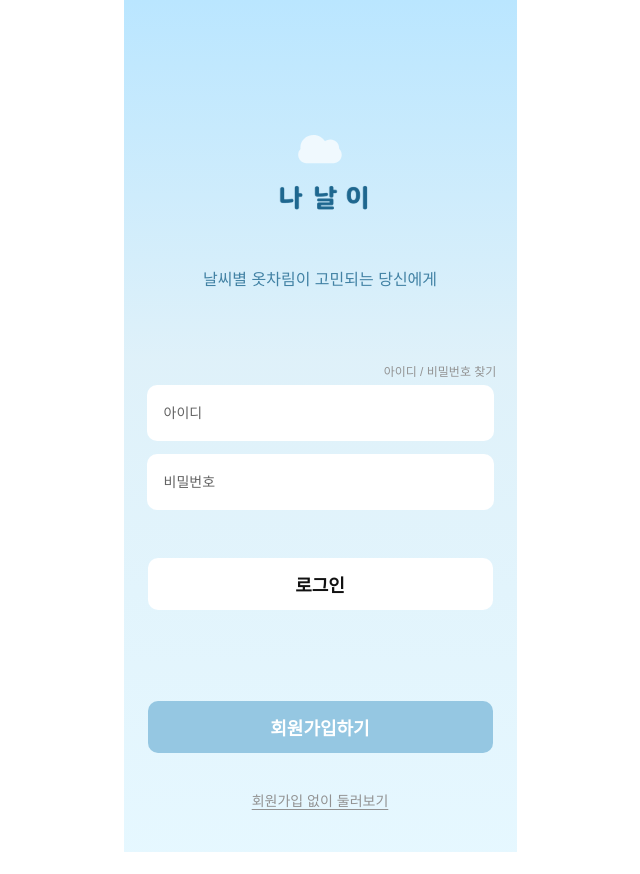
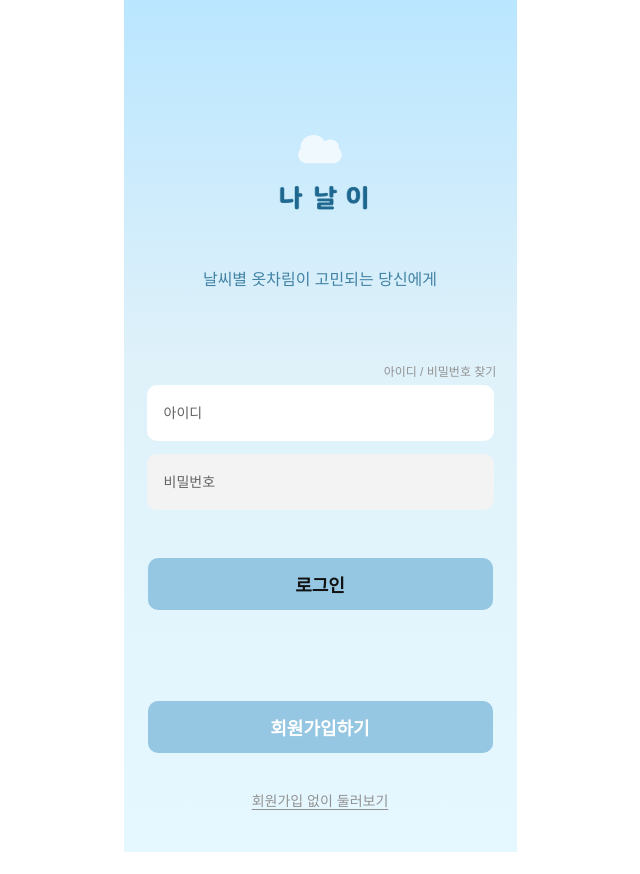
Before and after one commit to minjeongss/Nanali-cody-frontend, a React (Create React App) app: page / in a window 1280 px wide. Shown: the whole page, without its empty margins (320-960 px from the left). Built offline with nearby package versions, Linux system fonts and the light colour scheme; the HTML template or start-up script is replaced by a standard one; a web font is replaced by a local one.

Commit message:
#1 - merge 후, 색상 변한 것 수정하기

```diff
--- a/src/styles/Signup.module.css
+++ b/src/styles/Signup.module.css
@@ -42,6 +42,9 @@ input{
 input::placeholder{
     color:var(--color-darkgrey);
 }
+input[type="password"]{
+    background-color: var(--color-grey);
+}
 button{
     width: 359px;
     height: 56px;
@@ -63,6 +66,6 @@ button{
 button[type='submit']{
     font-weight: bold;
     font-size: 18px;
-    background-color:var(--color-skyblue);
+    background-color:var(--color-skyblue)!important;
     color:var(--color-white);
 }
```
Also changed, not shown: 1 other file (tests, documents, lock files or other folders).
